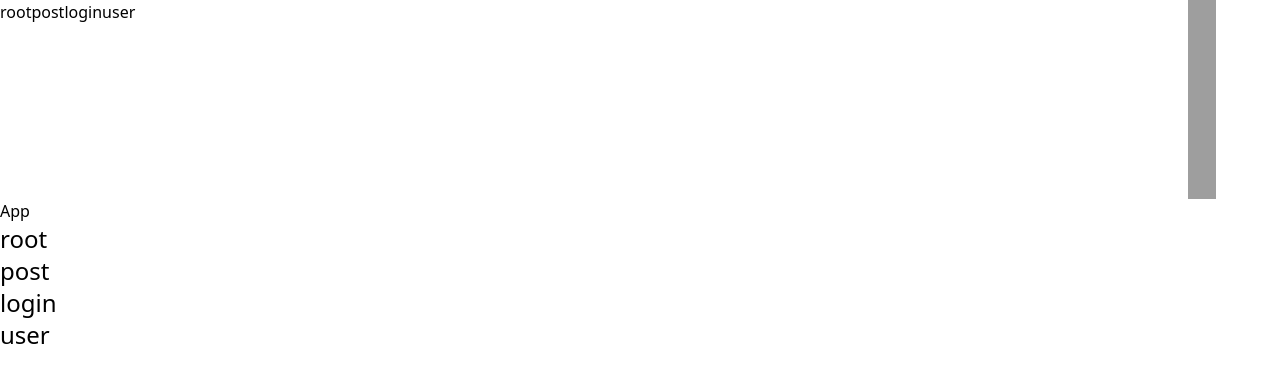
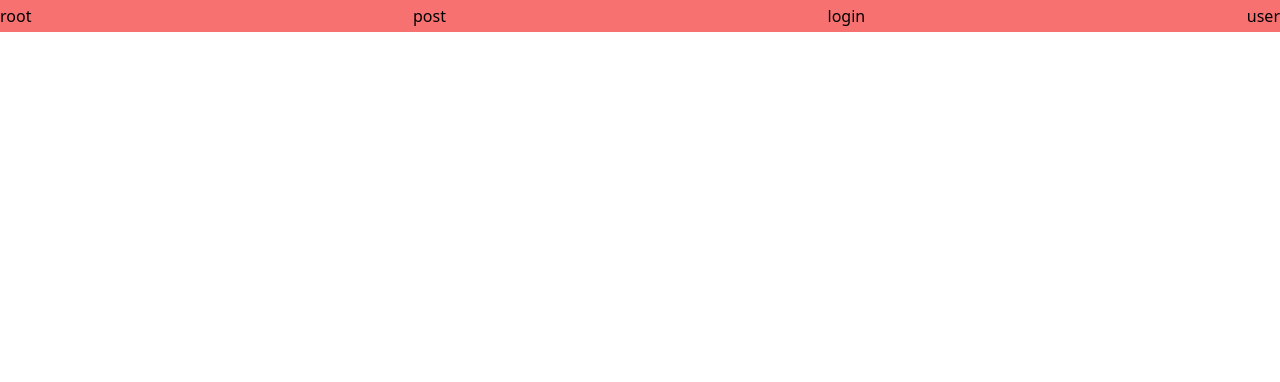
Before and after one commit to nayanrabiul/Emotion-Sharing-website, a React (Vite) app: page / in a window 1280 px wide. Shown: the top 382 px of the page. Built offline with nearby package versions, Linux system fonts and the light colour scheme; grey boxes are pictures that could not be loaded.

Commit message:
nav config with tailwin.config

```diff
--- a/components/layout/nav.jsx
+++ b/components/layout/nav.jsx
@@ -42,30 +42,10 @@ const variants_mobile_nav_li = {
 const Nav = () => {
 
     const [toggle, setToggle] = useState(false);
-    const [nav_color_change, setnav_color_change] = useState(false);
-
-    const onScroll = (event) => {
-        const {scrollY} = window;
-
-        scrollY > 120 ? setnav_color_change(true) : setnav_color_change(false);
-    };
-
-    useEffect(() => {
-        //add eventlistener to window
-        window.addEventListener("scroll", onScroll, {passive: true});
-        // remove event on unmount to prevent a memory leak with the cleanup
-        return () => {
-            window.removeEventListener("scroll", onScroll, {passive: true});
-        };
-    }, []);
-
-
 
     return (
         <div
-            className={`fixed z-50 w-full bg-[#000000] ${
-                nav_color_change ? "bg-opacity-80" : "bg-opacity-20"
-            } text-second `}
+            className={`fixed z-50 w-full bg-red-400  `}
         >
 
             <nav className="container p-0 flex justify-between items-center">
--- a/tailwind.config.cjs
+++ b/tailwind.config.cjs
@@ -3,6 +3,9 @@ module.exports = {
   content: [
     "./index.html",
     "./src/**/*.{js,ts,jsx,tsx}",
+    "./routes/**/*.{js,ts,jsx,tsx}",
+    "./components/**/*.{js,ts,jsx,tsx}",
+    "./main.jsx",
   ],
   theme: {
     extend: {},
```
Also changed, not shown: routes/Routes.tsx (+10 -10 lines).
